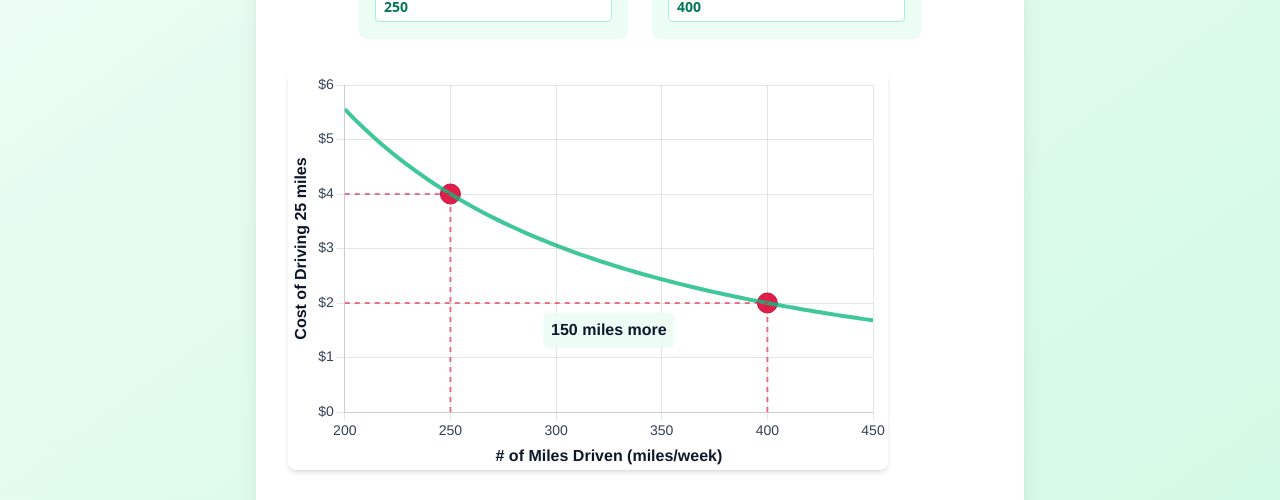
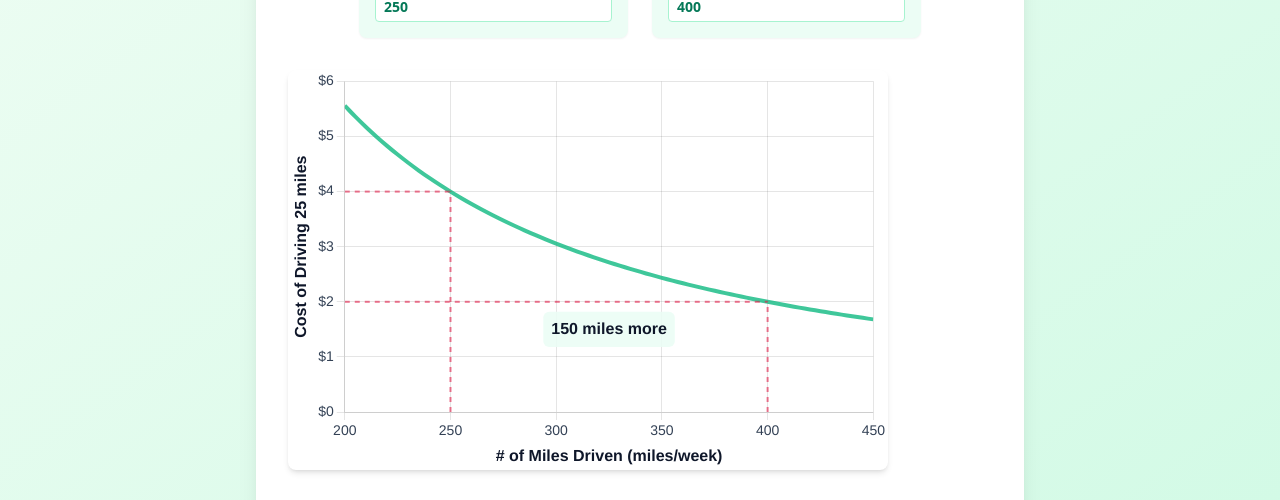
Before and after one commit to wallacemyem/jevons-paradox, a React (Create React App) app: page / in a window 1280 px wide. Shown: the part 320-820 px from the top of the page. Built offline with nearby package versions, Linux system fonts and the light colour scheme.

Commit message:
refactor(chart): simplify Chart.js setup and remove scatter plot
Remove unnecessary scatter plot and simplify Chart.js registration by importing 'chart.js/auto' and registering only the annotation plugin. This reduces redundancy and improves maintainability.

```diff
--- a/src/App.js
+++ b/src/App.js
@@ -1,10 +1,11 @@
 import React, { useRef, useState } from "react";
+import Chart from 'chart.js/auto';
 import { Line } from "react-chartjs-2";
-import { Chart, LineElement, PointElement, CategoryScale, LinearScale, Tooltip, Legend, ScatterController } from "chart.js";
 import annotationPlugin from "chartjs-plugin-annotation";
 import { toPng, toJpeg } from "html-to-image";
 
-Chart.register(LineElement, PointElement, CategoryScale, LinearScale, Tooltip, Legend, ScatterController, annotationPlugin);
+// Only register plugins, not controllers/elements/scales
+Chart.register(annotationPlugin);
 
 function App() {
   const [costs, setCosts] = useState([
@@ -58,23 +59,10 @@ function App() {
           borderWidth: 4,
           pointRadius: 0,
           tension: 0.4
-        },
-        {
-          label: "Intersections",
-          type: "scatter",
-          data: [
-            { x: costs[0].miles, y: costs[0].cost },
-            { x: costs[1].miles, y: costs[1].cost }
-          ],
-          backgroundColor: "#e11d48",
-          borderColor: "#be123c",
-          pointRadius: 10,
-          pointHoverRadius: 14,
-          showLine: false
         }
       ]
     };
-  }, [a, b, minMiles, maxMiles, costs]);
+  }, [a, b, minMiles, maxMiles]);
 
   const chartOptions = React.useMemo(() => ({
     responsive: false,
```
